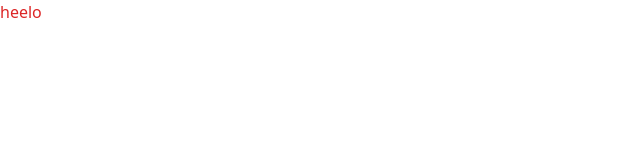
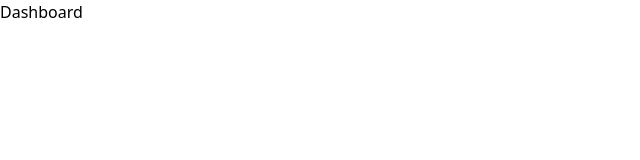
Before and after one commit to abdulla-freihat/mern-blog-app, a React (Create React App) app in the folder client/: page /dashboard in a window 1280 px wide. Shown: the top 160 px of the page, without its empty margins (0-640 px from the left). Built offline with nearby package versions, Linux system fonts and the light colour scheme.

Commit message:
create pages and route

```diff
--- a/client/package.json
+++ b/client/package.json
@@ -8,6 +8,7 @@
     "@testing-library/user-event": "^13.5.0",
     "react": "^18.2.0",
     "react-dom": "^18.2.0",
+    "react-router-dom": "^6.21.3",
     "react-scripts": "5.0.1",
     "web-vitals": "^2.1.4"
   },
--- a/client/src/App.js
+++ b/client/src/App.js
@@ -1,11 +1,26 @@
+
+import  {BrowserRouter , Routes , Route} from "react-router-dom";
+import Home from "./Pages/Home";
+import About from "./Pages/About"
+import Signin from "./Pages/Signin"
+import Signup from "./Pages/Signup"
+import Projects from "./Pages/Projects";
+import Dashboard from "./Pages/Dashboard";
+
 
 function App() {
   return (
-    <>
-      <div className="text-red-600">
-        heelo
-      </div>
-    </>
+    <BrowserRouter>
+
+       <Routes>
+         <Route    path='/'   element={<Home />} />
+         <Route    path='/about'   element={<About />} />
+         <Route    path='/sign-in'   element={<Signin />} />
+         <Route    path='/sign-up'   element={<Signup />} />
+         <Route    path='/projects'   element={<Projects />} />
+         <Route    path='/dashboard'   element={<Dashboard />} />
+       </Routes>
+    </BrowserRouter>
   );
 }
 
--- /dev/null
+++ b/client/src/Pages/About.js
@@ -0,0 +1,9 @@
+import React from 'react'
+
+const About = () => {
+  return (
+    <div>About</div>
+  )
+}
+
+export default About
--- /dev/null
+++ b/client/src/Pages/Dashboard.js
@@ -0,0 +1,9 @@
+import React from 'react'
+
+const Dashboard = () => {
+  return (
+    <div>Dashboard</div>
+  )
+}
+
+export default Dashboard
--- /dev/null
+++ b/client/src/Pages/Home.js
@@ -0,0 +1,9 @@
+import React from 'react'
+
+const Home = () => {
+  return (
+    <div>Home</div>
+  )
+}
+
+export default Home
--- /dev/null
+++ b/client/src/Pages/Projects.js
@@ -0,0 +1,9 @@
+import React from 'react'
+
+const Projects = () => {
+  return (
+    <div>Projects</div>
+  )
+}
+
+export default Projects
--- /dev/null
+++ b/client/src/Pages/Signin.js
@@ -0,0 +1,9 @@
+import React from 'react'
+
+const Signin = () => {
+  return (
+    <div>Signin</div>
+  )
+}
+
+export default Signin
--- /dev/null
+++ b/client/src/Pages/Signup.js
@@ -0,0 +1,9 @@
+import React from 'react'
+
+const Signup = () => {
+  return (
+    <div>Signup</div>
+  )
+}
+
+export default Signup
```
Also changed, not shown: 1 other file (tests, documents, lock files or other folders).
